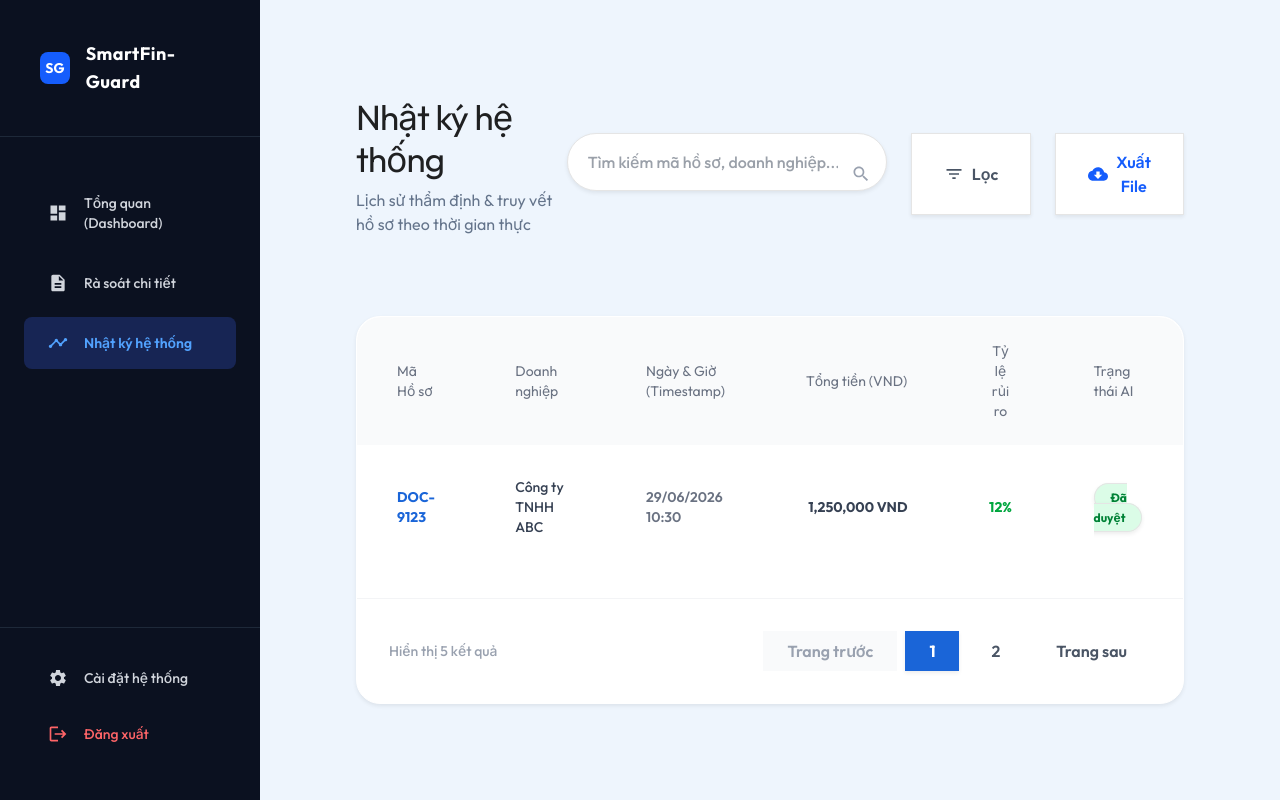
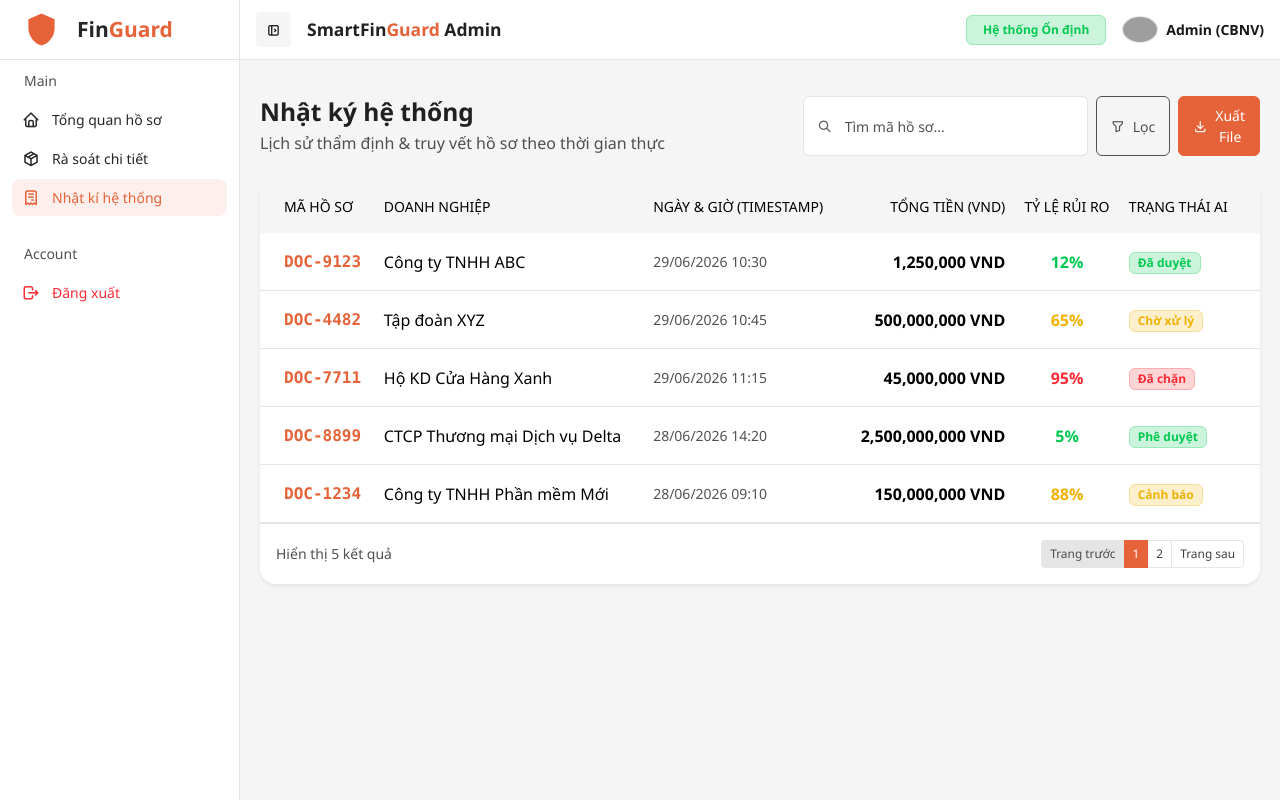
Before and after one commit to hakien2525-pixel/SmartFinGuard-Extension, a React (Vite) app in the folder frontend/: page /history in a window 1280 px wide. Built offline with nearby package versions, Linux system fonts and the light colour scheme; no server answers; grey boxes are pictures that could not be loaded.

Commit message:
UI: Update HistoryPage to match inapp Bootstrap template

```diff
--- a/frontend/src/components/HistoryPage.tsx
+++ b/frontend/src/components/HistoryPage.tsx
@@ -1,12 +1,6 @@
 import React from 'react';
 import { useNavigate } from 'react-router-dom';
-import DashboardIcon from '@mui/icons-material/Dashboard';
-import DescriptionIcon from '@mui/icons-material/Description';
-import SettingsIcon from '@mui/icons-material/Settings';
-import TimelineIcon from '@mui/icons-material/Timeline';
-import SearchIcon from '@mui/icons-material/Search';
-import FilterListIcon from '@mui/icons-material/FilterList';
-import CloudDownloadIcon from '@mui/icons-material/CloudDownload';
+import ShieldIcon from '@mui/icons-material/Shield';
 import LogoutIcon from '@mui/icons-material/Logout';
 import type { DocumentRecord } from '../mockData';
 
@@ -31,128 +25,157 @@ const HistoryPage = ({ documents }: Props) => {
   ];
 
   return (
-    <div className="min-h-screen bg-[#f8fafc] flex font-sans">
-      <div className="w-full h-screen bg-[#eef5fd] flex overflow-hidden shadow-2xl">
+    <>
+      <div id="overlay" className="overlay"></div>
 
-        {/* Dark Expanded Sidebar */}
-        <div className="w-[260px] bg-[#0b1120] flex flex-col pt-6 pb-6 text-gray-300 flex-shrink-0">
-          {/* Logo Area */}
-          <div className="flex items-center gap-3 px-6 pb-6 border-b border-gray-800">
-            <div className="w-8 h-8 bg-blue-600 rounded-lg flex items-center justify-center text-white font-bold text-sm">
-              SG
-            </div>
-            <span className="text-white font-bold text-lg tracking-wide">SmartFin-Guard</span>
+      {/* TOPBAR */}
+      <nav id="topbar" className="navbar bg-white border-bottom fixed-top topbar px-3 d-flex justify-content-between">
+        <div className="d-flex align-items-center">
+          <button id="toggleBtn" className="d-none d-lg-inline-flex btn btn-light btn-icon btn-sm">
+            <i className="ti ti-layout-sidebar-left-expand"></i>
+          </button>
+          <button id="mobileBtn" className="btn btn-light btn-icon btn-sm d-lg-none me-2">
+            <i className="ti ti-layout-sidebar-left-expand"></i>
+          </button>
+          <span className="ms-3 fw-bold h5 mb-0 d-none d-md-block">SmartFin<span className="text-primary">Guard</span> Admin</span>
         </div>
 
-          {/* Navigation Links */}
-          <div className="flex flex-col gap-2 mt-6 px-4 flex-1">
-            <div
-              onClick={() => navigate('/admin-dashboard')}
-              className="flex items-center gap-3 px-4 py-3 rounded-lg hover:bg-gray-800 hover:text-white cursor-pointer transition-colors"
-            >
-              <DashboardIcon fontSize="small" />
-              <span className="font-medium text-sm">Tổng quan (Dashboard)</span>
-            </div>
-            <div
-              onClick={() => navigate('/audit-screen')}
-              className="flex items-center gap-3 px-4 py-3 rounded-lg hover:bg-gray-800 hover:text-white cursor-pointer transition-colors"
-            >
-              <DescriptionIcon fontSize="small" />
-              <span className="font-medium text-sm">Rà soát chi tiết</span>
-            </div>
-            <div className="flex items-center gap-3 bg-[#172554] text-blue-400 px-4 py-3 rounded-lg cursor-pointer">
-              <TimelineIcon fontSize="small" />
-              <span className="font-semibold text-sm">Nhật ký hệ thống</span>
+        <div className="d-flex align-items-center gap-3">
+          <span className="badge bg-success-subtle text-success border border-success-subtle py-2 px-3 d-none d-md-inline-block">
+            Hệ thống Ổn định
+          </span>
+          <div className="dropdown">
+            <a href="#" role="button" data-bs-toggle="dropdown" aria-expanded="false" className="d-flex align-items-center gap-2 text-decoration-none text-dark">
+              <img src="./assets_inapp/images/avatar/avatar-1.jpg" alt="" className="rounded-circle border" width="36" height="36" />
+              <span className="fw-semibold small d-none d-md-block">Admin (CBNV)</span>
+            </a>
+            <ul className="dropdown-menu dropdown-menu-end shadow-sm border-0">
+              <li><a className="dropdown-item" href="#" onClick={() => navigate('/settings')}>Cài đặt</a></li>
+              <li><hr className="dropdown-divider" /></li>
+              <li>
+                <a className="dropdown-item text-danger d-flex align-items-center gap-2" href="#" onClick={() => navigate('/login')}>
+                  <LogoutIcon fontSize="small" /> Đăng xuất
+                </a>
+              </li>
+            </ul>
           </div>
         </div>
+      </nav>
 
-          {/* Bottom Settings */}
-          <div className="px-4 pt-4 border-t border-gray-800 mt-auto">
-            <div
-              onClick={() => navigate('/settings')}
-              className="flex items-center gap-3 px-4 py-3 rounded-lg hover:bg-gray-800 hover:text-white cursor-pointer transition-colors"
-            >
-              <SettingsIcon fontSize="small" />
-              <span className="font-medium text-sm">Cài đặt hệ thống</span>
+      {/* SIDEBAR */}
+      <aside id="sidebar" className="sidebar">
+        <div className="logo-area d-flex align-items-center py-3 px-4">
+          <ShieldIcon className="text-primary me-2" fontSize="large" />
+          <h4 className="mb-0 fw-bold">Fin<span className="text-primary">Guard</span></h4>
         </div>
-            <div
-              onClick={() => navigate('/login')}
-              className="flex items-center gap-3 px-4 py-3 mt-1 rounded-lg text-red-400 hover:bg-red-500/10 hover:text-red-300 cursor-pointer transition-colors"
-            >
-              <LogoutIcon fontSize="small" />
-              <span className="font-medium text-sm">Đăng xuất</span>
+        <ul className="nav flex-column">
+          <li className="px-4 py-2"><small className="nav-text text-muted">Main</small></li>
+          <li>
+            <a className="nav-link" href="#" onClick={(e) => { e.preventDefault(); navigate('/admin-dashboard'); }}>
+              <i className="ti ti-home"></i>
+              <span className="nav-text">Tổng quan hồ sơ</span>
+            </a>
+          </li>
+          <li>
+            <a className="nav-link" href="#" onClick={(e) => { e.preventDefault(); navigate('/admin-dashboard'); }}>
+              <i className="ti ti-box-seam"></i>
+              <span className="nav-text">Rà soát chi tiết</span>
+            </a>
+          </li>
+          <li>
+            <a className="nav-link active" href="#" onClick={(e) => e.preventDefault()}>
+              <i className="ti ti-receipt"></i>
+              <span className="nav-text">Nhật kí hệ thống</span>
+            </a>
+          </li>
+
+          <li className="px-4 pt-4 pb-2"><small className="nav-text text-muted">Account</small></li>
+          <li>
+            <a className="nav-link text-danger" href="#" onClick={(e) => { e.preventDefault(); navigate('/login'); }}>
+              <i className="ti ti-logout"></i>
+              <span className="nav-text">Đăng xuất</span>
+            </a>
+          </li>
+        </ul>
+      </aside>
+
+      {/* MAIN CONTENT */}
+      <main id="content" className="content py-10 bg-light min-vh-100" style={{ paddingTop: '80px' }}>
+        <div className="container-fluid">
+
+          {/* Header */}
+          <div className="d-flex flex-column flex-md-row justify-content-between align-items-md-center mb-4 gap-3">
+            <div>
+              <h1 className="fs-3 mb-1 fw-bold">Nhật ký hệ thống</h1>
+              <p className="text-muted mb-0">Lịch sử thẩm định & truy vết hồ sơ theo thời gian thực</p>
             </div>
+            <div className="d-flex gap-2">
+              <div className="input-group" style={{ maxWidth: '300px' }}>
+                <span className="input-group-text bg-white border-end-0"><i className="ti ti-search text-muted"></i></span>
+                <input type="text" className="form-control border-start-0 ps-0" placeholder="Tìm mã hồ sơ..." />
               </div>
-        </div>
-
-        {/* Main Content */}
-        <div className="flex-1 flex flex-col p-10 pr-12 overflow-hidden">
-          {/* Header */}
-          <div className="flex justify-between items-center mb-8">
-            <div>
-              <h1 className="text-[32px] font-extrabold text-[#0f172a] tracking-tight">Nhật ký hệ thống</h1>
-              <p className="text-[#64748b] text-base mt-1">Lịch sử thẩm định & truy vết hồ sơ theo thời gian thực</p>
-            </div>
-            <div className="flex gap-4">
-              <div className="relative">
-                <input
-                  type="text"
-                  placeholder="Tìm kiếm mã hồ sơ, doanh nghiệp..."
-                  className="pl-5 pr-12 py-3 bg-white rounded-full w-80 text-sm shadow-sm outline-none border border-transparent focus:border-blue-300 font-medium text-gray-700"
-                />
-                <SearchIcon className="absolute right-4 top-1/2 transform -translate-y-1/2 text-gray-400" fontSize="small"/>
-              </div>
-              <button className="bg-white text-gray-600 px-5 py-3 rounded-full text-sm font-semibold shadow-sm hover:bg-gray-50 border border-transparent transition-colors flex items-center gap-2">
-                <FilterListIcon fontSize="small" /> Lọc
+              <button className="btn btn-outline-secondary d-flex align-items-center gap-2">
+                <i className="ti ti-filter"></i> Lọc
               </button>
-              <button className="bg-white text-blue-600 px-5 py-3 rounded-full text-sm font-semibold shadow-sm hover:bg-gray-50 border border-transparent transition-colors flex items-center gap-2">
-                <CloudDownloadIcon fontSize="small" /> Xuất File
+              <button className="btn btn-primary d-flex align-items-center gap-2">
+                <i className="ti ti-download"></i> Xuất File
               </button>
             </div>
           </div>
 
           {/* Data Table */}
-          <div className="flex-1 bg-white rounded-3xl shadow-sm border border-white overflow-hidden flex flex-col">
-            <div className="overflow-x-auto">
-              <table className="w-full text-left border-collapse">
-                <thead>
-                  <tr className="bg-gray-50 text-gray-500 text-sm border-b border-gray-100">
-                    <th className="px-6 py-4 font-medium rounded-tl-3xl">Mã Hồ sơ</th>
-                    <th className="px-6 py-4 font-medium">Doanh nghiệp</th>
-                    <th className="px-6 py-4 font-medium">Ngày & Giờ (Timestamp)</th>
-                    <th className="px-6 py-4 font-medium text-right">Tổng tiền (VND)</th>
-                    <th className="px-6 py-4 font-medium text-center">Tỷ lệ rủi ro</th>
-                    <th className="px-6 py-4 font-medium rounded-tr-3xl">Trạng thái AI</th>
+          <div className="card border-0 shadow-sm rounded-4">
+            <div className="card-body p-0">
+              <div className="table-responsive">
+                <table className="table table-hover align-middle mb-0">
+                  <thead className="table-light text-muted small text-uppercase">
+                    <tr>
+                      <th className="ps-4 py-3 border-0">Mã Hồ Sơ</th>
+                      <th className="py-3 border-0">Doanh nghiệp</th>
+                      <th className="py-3 border-0">Ngày & Giờ (Timestamp)</th>
+                      <th className="py-3 border-0 text-end">Tổng tiền (VND)</th>
+                      <th className="py-3 border-0 text-center">Tỷ lệ rủi ro</th>
+                      <th className="pe-4 py-3 border-0">Trạng thái AI</th>
                     </tr>
                   </thead>
-                <tbody className="text-gray-700 text-sm font-medium">
-                  {displayDocs.map((doc, i) => {
-                    let statusColor = "bg-gray-100 text-gray-700";
-                    let riskColor = "text-gray-700";
+                  <tbody>
+                    {displayDocs.map((doc, idx) => {
+                      let badgeClass = 'bg-secondary';
+                      let riskColor = 'text-dark';
                       const riskPercent = Math.round((doc.riskScore || doc.risk || 0) * (doc.riskScore <= 1 ? 100 : 1));
 
-                    if (doc.status === 'Phê duyệt' || doc.status === 'Đã duyệt') {
-                      statusColor = "bg-green-100 text-green-700 border border-green-200";
-                      riskColor = "text-green-600";
-                    } else if (doc.status === 'Chờ xử lý' || doc.status === 'Kiểm tra thêm') {
-                      statusColor = "bg-amber-100 text-amber-700 border border-amber-200";
-                      riskColor = "text-amber-500";
-                    } else if (doc.status === 'Đã chặn' || doc.status === 'Cảnh báo') {
-                      statusColor = "bg-red-100 text-red-700 border border-red-200";
-                      riskColor = "text-red-600";
+                      if (doc.status === 'Đã duyệt' || doc.status === 'Phê duyệt') {
+                        badgeClass = 'bg-success-subtle text-success border border-success-subtle';
+                        riskColor = 'text-success';
+                      }
+                      if (doc.status === 'Cảnh báo' || doc.status === 'Chờ xử lý' || doc.status === 'Kiểm tra thêm') {
+                        badgeClass = 'bg-warning-subtle text-warning border border-warning-subtle';
+                        riskColor = 'text-warning';
+                      }
+                      if (doc.status === 'Đã chặn') {
+                        badgeClass = 'bg-danger-subtle text-danger border border-danger-subtle';
+                        riskColor = 'text-danger';
                       }
 
                       return (
-                      <tr key={i} className="border-b border-gray-50 hover:bg-blue-50/50 transition-colors">
-                        <td className="px-6 py-5 font-bold text-[#1a65d8]">{doc.id}</td>
-                        <td className="px-6 py-5">{doc.company || doc.fileName || 'Không xác định'}</td>
-                        <td className="px-6 py-5 text-gray-500 font-semibold">{doc.timestamp || doc.time}</td>
-                        <td className="px-6 py-5 text-right font-bold">{doc.amount}</td>
-                        <td className={`px-6 py-5 text-center font-bold ${riskColor}`}>{riskPercent}%</td>
-                        <td className="px-6 py-5">
-                          <span className={`px-3 py-1.5 rounded-full text-xs font-bold shadow-sm ${statusColor}`}>
-                            {doc.status}
-                          </span>
+                        <tr key={idx}>
+                          <td className="ps-4 py-3">
+                            <span className="fw-semibold font-monospace text-primary">{doc.id}</span>
+                          </td>
+                          <td className="py-3 fw-medium">
+                            {doc.company || doc.fileName || 'Không xác định'}
+                          </td>
+                          <td className="py-3 text-muted small">
+                            {doc.timestamp || doc.time}
+                          </td>
+                          <td className="py-3 text-end fw-bold">
+                            {doc.amount}
+                          </td>
+                          <td className={`py-3 text-center fw-bold ${riskColor}`}>
+                            {riskPercent}%
+                          </td>
+                          <td className="pe-4 py-3">
+                            <span className={`badge ${badgeClass} px-2 py-1`}>{doc.status}</span>
                           </td>
                         </tr>
                       );
@@ -160,21 +183,22 @@ const HistoryPage = ({ documents }: Props) => {
                   </tbody>
                 </table>
               </div>
-
+            </div>
             {/* Pagination Mock */}
-            <div className="p-5 border-t border-gray-100 flex items-center justify-between mt-auto">
-              <span className="text-sm text-gray-400 font-medium">Hiển thị {displayDocs.length} kết quả</span>
-              <div className="flex gap-2">
-                <button className="px-4 py-2 text-sm font-semibold text-gray-400 bg-gray-50 rounded-lg cursor-not-allowed">Trang trước</button>
-                <button className="px-4 py-2 text-sm font-bold text-white bg-[#1a65d8] rounded-lg shadow-sm">1</button>
-                <button className="px-4 py-2 text-sm font-semibold text-gray-600 hover:bg-gray-50 rounded-lg">2</button>
-                <button className="px-4 py-2 text-sm font-semibold text-gray-600 hover:bg-gray-50 rounded-lg">Trang sau</button>
+            <div className="card-footer bg-white border-top py-3 d-flex justify-content-between align-items-center rounded-bottom-4">
+              <span className="text-muted small">Hiển thị {displayDocs.length} kết quả</span>
+              <ul className="pagination pagination-sm mb-0">
+                <li className="page-item disabled"><a className="page-link" href="#">Trang trước</a></li>
+                <li className="page-item active"><a className="page-link" href="#">1</a></li>
+                <li className="page-item"><a className="page-link" href="#">2</a></li>
+                <li className="page-item"><a className="page-link" href="#">Trang sau</a></li>
+              </ul>
             </div>
           </div>
+
         </div>
-        </div>
-      </div>
-    </div>
+      </main>
+    </>
   );
 };
 
```
Lines whose indentation alone changed are shown as unchanged.
